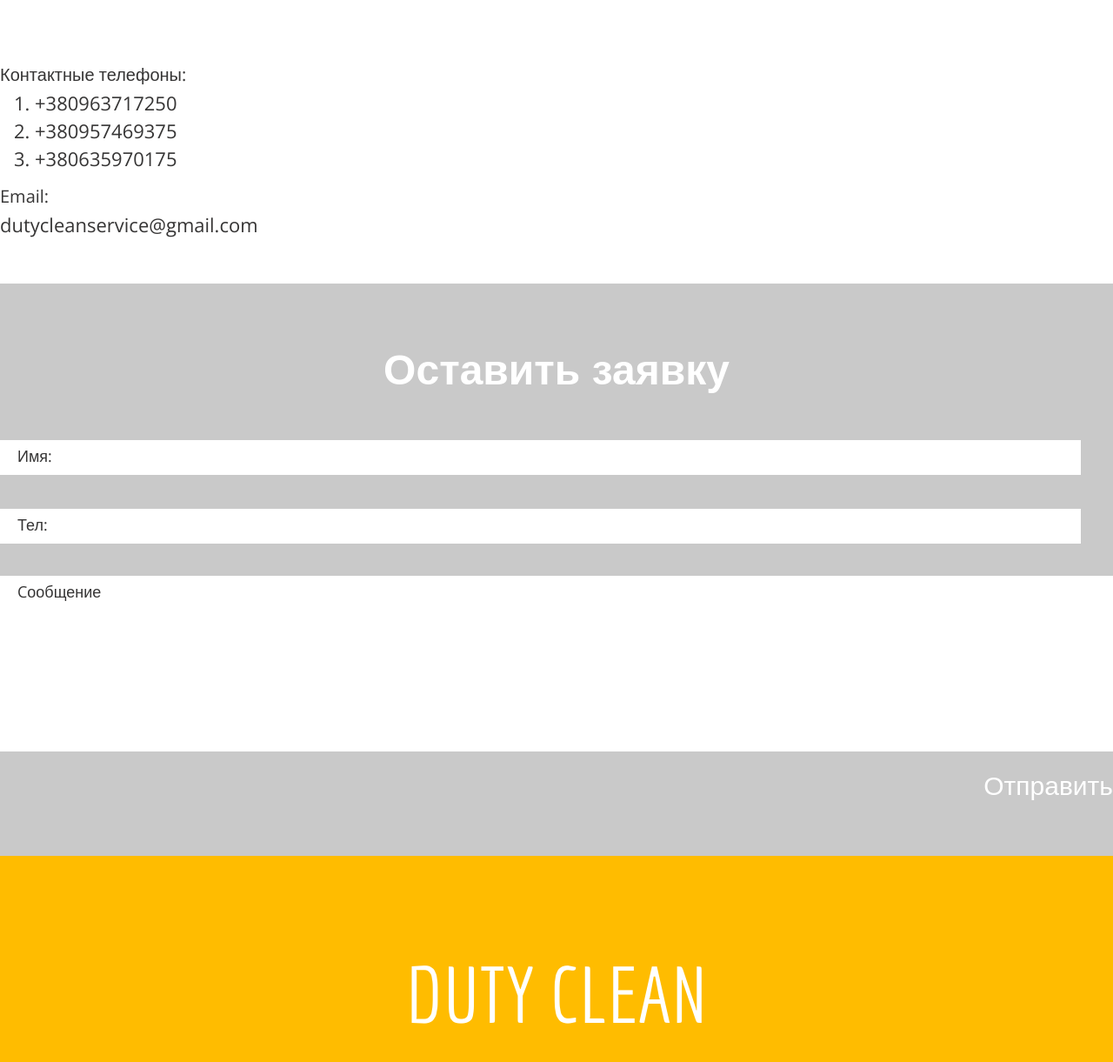
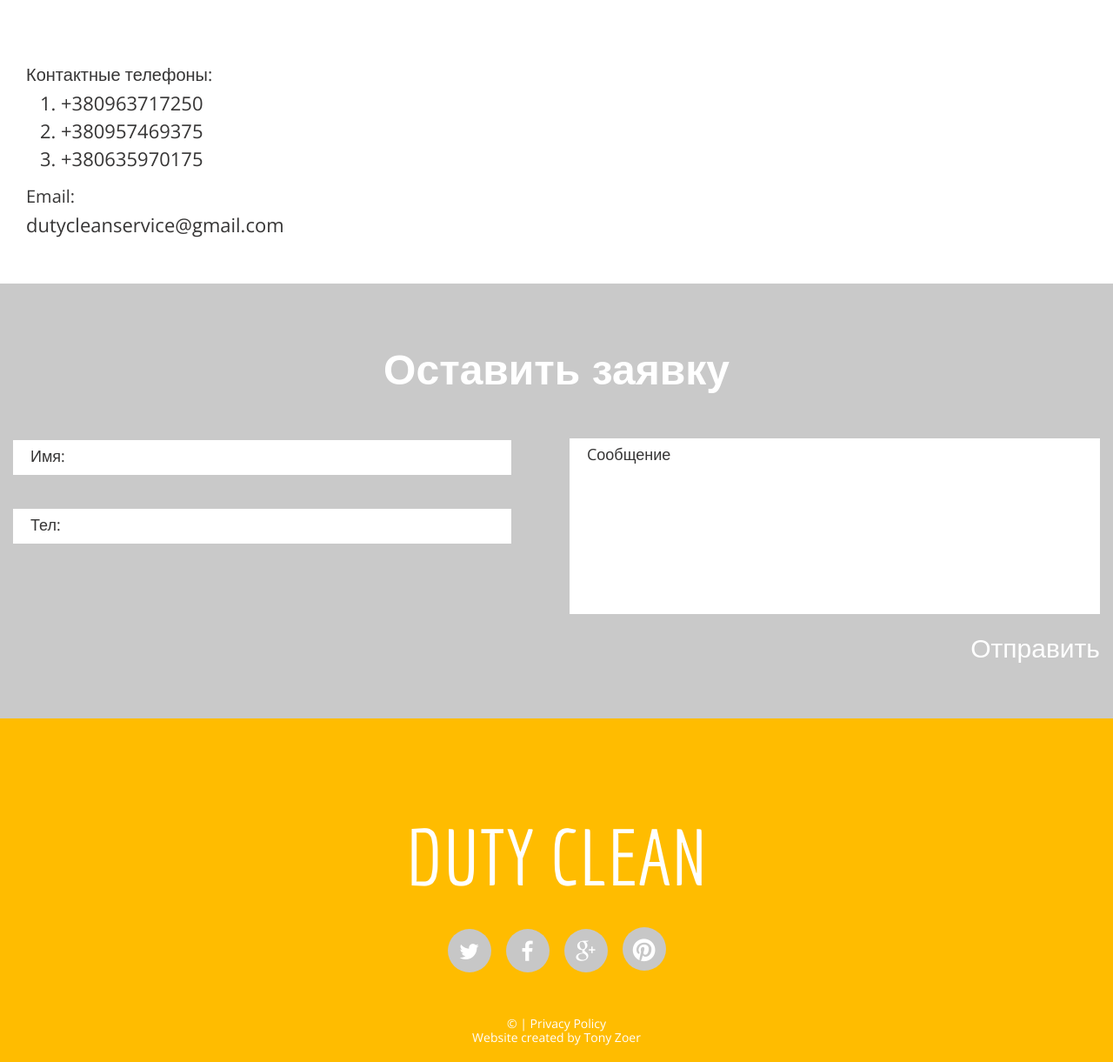
Before and after one commit to tonyzoer/dutyclean, a plain HTML site: page contacts.html in a window 1280 px wide. Shown: the part 239-1460 px from the top of the page at 87% size. Drawn offline with nearby package versions, Linux system fonts and the light colour scheme; a script that the page names is missing; a web font is replaced by a local one.

Commit message:
contacts bootstrap remake

```diff
--- a/contacts.html
+++ b/contacts.html
@@ -92,10 +92,10 @@
           Content
 ======================-->
 <section id="content">
-  <div class="container_12">
-    <div class="grid_12">
+  <div class="container-fluid">
+    <div class="col-sm-12">
       <h2 class="ta__center">Контакты</h2>
-      <div class="grid_6">
+      <div class="col-sm-6">
 
       <span style="font-size:20px"> Контактные телефоны:</span>
       <ol>
@@ -104,7 +104,7 @@
         <li>+380635970175</li>
       </ol>
     </div>
-    <div class="grid_6">
+    <div class="col-sm-12">
     <span style="font-size:20px">  Email:</span> <br>
       dutycleanservice@gmail.com
     </div>
@@ -112,14 +112,14 @@
     <div class="clear"></div>
   </div>
   <article class="block-1 contacts "  style="background-color: #c9c9c9;">
-    <div class="container_12">
-      <div class="grid_12">
+    <div class="container-fluid">
+      <div class="col-sm-12">
         <h3 class="white ta__center">Оставить заявку</h3>
       </div>
       <div class="clear"></div>
         <form id="contact-form">
           <div class="contact-form-loader"></div>
-          <div class="grid_6">
+          <div class="col-sm-6">
             <label class="name">
               <input type="text" name="name" placeholder="Имя:" value="" style="background-color: #ffffff;" />
             </label>
@@ -135,7 +135,7 @@
               <span class="error-message">*Неверный телефон.</span>
             </label>
            </div>
-           <div class="grid_6">
+           <div class="col-sm-6">
             <label class="message">
               <textarea name="message" placeholder="Cообщение" data-constraints='@Required @Length(min=0,max=999999)' style="background-color: #ffffff;"></textarea>
               <span class="empty-message">*Введите сообщение.</span>
@@ -170,8 +170,8 @@
               footer
 =================================-->
 <footer id="footer">
-  <div class="container_12">
-    <div class="grid_12">
+  <div class="container-fluid">
+    <div class="col-sm-12">
       <h1 class="logo">Duty clean</h1>
       <div class="socials">
         <a href="#" class="fa fa-twitter"></a>
```
